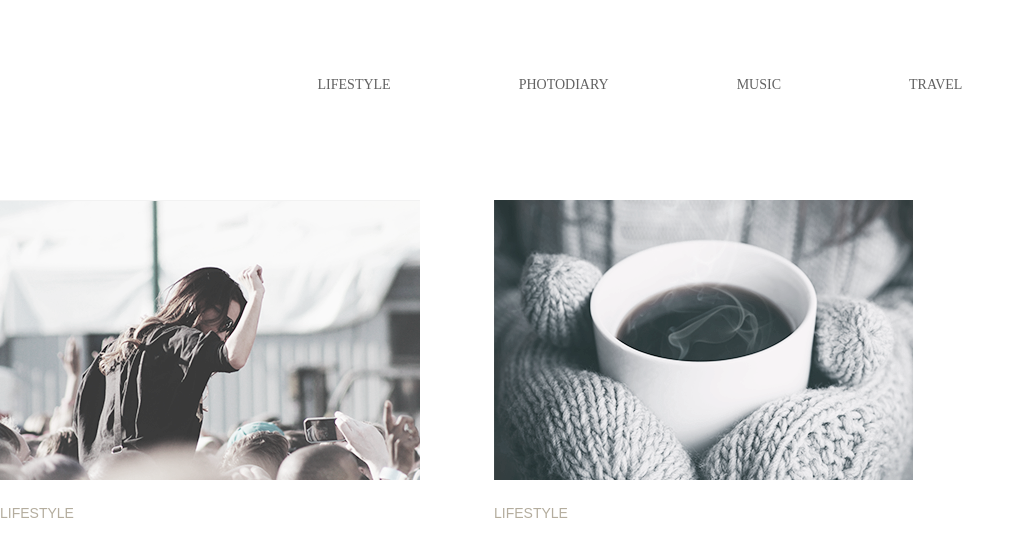
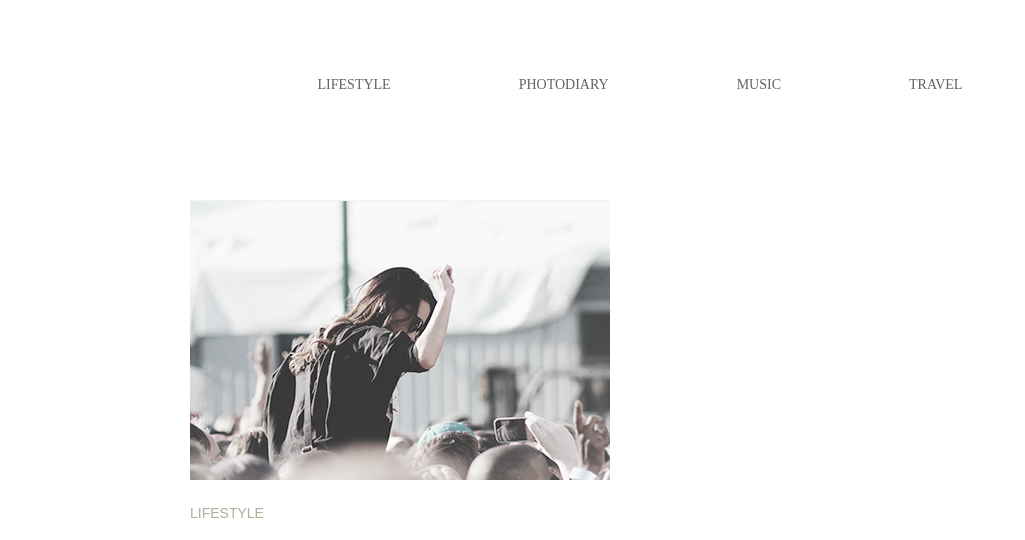
Before and after one commit to Artem-Bagriy/goit-markup-hw-03, a plain HTML site: page index.html in a window 1280 px wide. Shown: the top 540 px of the page, without its empty margins (0-1025 px from the left). Drawn offline with nearby package versions, Linux system fonts and the light colour scheme.

Commit message:
new homework

```diff
--- a/index.html
+++ b/index.html
@@ -10,7 +10,7 @@
     <title>Document</title>
 </head>
 <body>
-    <div class="conteiner">
+    <div class="container">
     <header>
         <nav>
             <ul class="site-navigation">
--- a/style.css
+++ b/style.css
@@ -2,8 +2,8 @@ html {
     box-sizing: border-box;
 }
 
-.conteiner {
-    height: 900px;
+.container {
+    width: 900px;
     margin: 0 auto;
 }
 
@@ -22,11 +22,11 @@ html {
 
 .site-navigation li {
     list-style: none;
-    display: inline-block;
     vertical-align: top;
     margin-right: 124px;
     font-size: 14px;
     font-weight: 400;
+    display: inline-block;
 }
 
 .site-navigation li:last-child {
```
